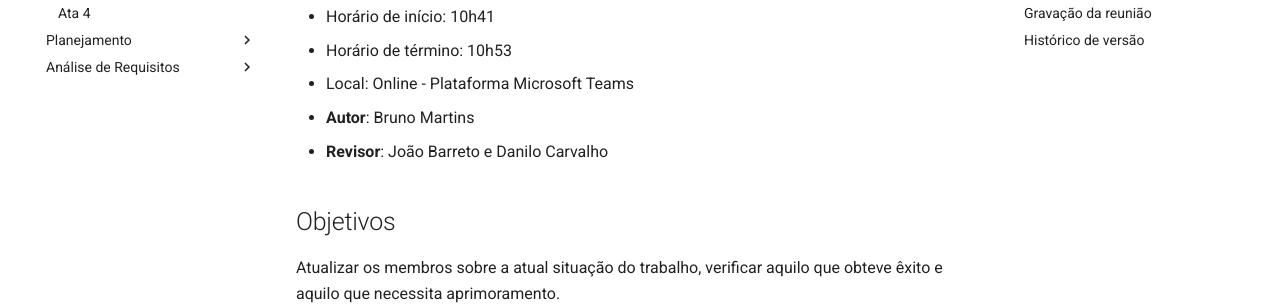
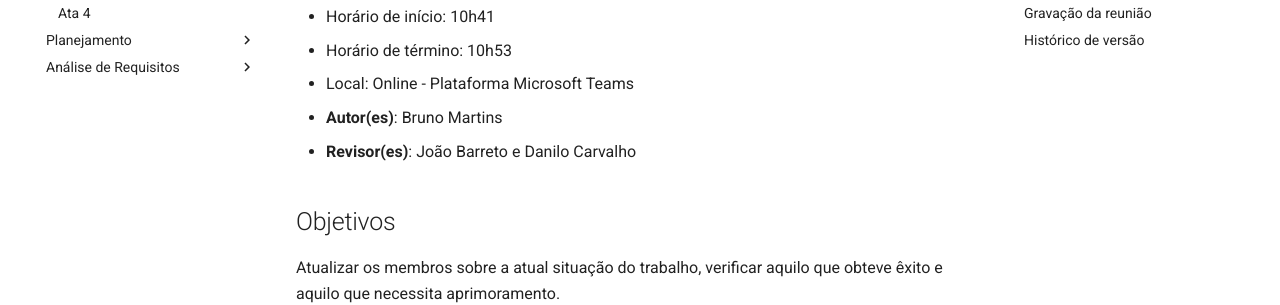
Before and after one commit to Interacao-Humano-Computador/2023.1-Alistamento, an MkDocs documentation site: the page built from docs/atas/ata2.md, in a window 1280 px wide and 900 px high. Shown: the part 260-565 px from the top of the window. Built offline with MkDocs 1.6.1 and Material for MkDocs 9.7.7, drawn with Linux system fonts in a browser that asks for light colours; comment, search, counter and statistics services are not loaded.

Commit message:
update: arrumando alguns erros de digitação e formatação nas atas

```diff
--- a/docs/atas/ata2.md
+++ b/docs/atas/ata2.md
@@ -5,8 +5,8 @@
 - Horário de início: 10h41
 - Horário de término: 10h53
 - Local: Online - Plataforma Microsoft Teams
-- **Autor**: Bruno Martins
-- **Revisor**: João Barreto e Danilo Carvalho
+- **Autor(es)**: Bruno Martins
+- **Revisor(es)**: João Barreto e Danilo Carvalho
 
 ## Objetivos
 Atualizar os membros sobre a atual situação do trabalho, verificar aquilo que obteve êxito e aquilo que necessita aprimoramento.
```
Also changed, not shown: docs/atas/ata3.md (+3 -2 lines), docs/atas/ata4.md (+3 -3 lines).
